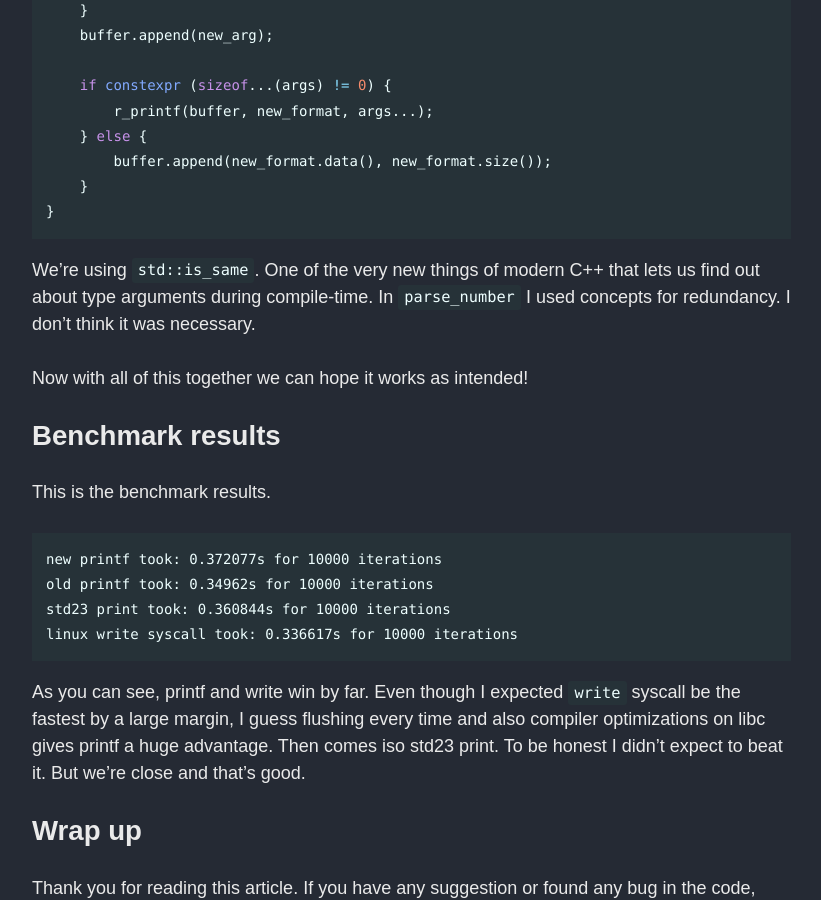
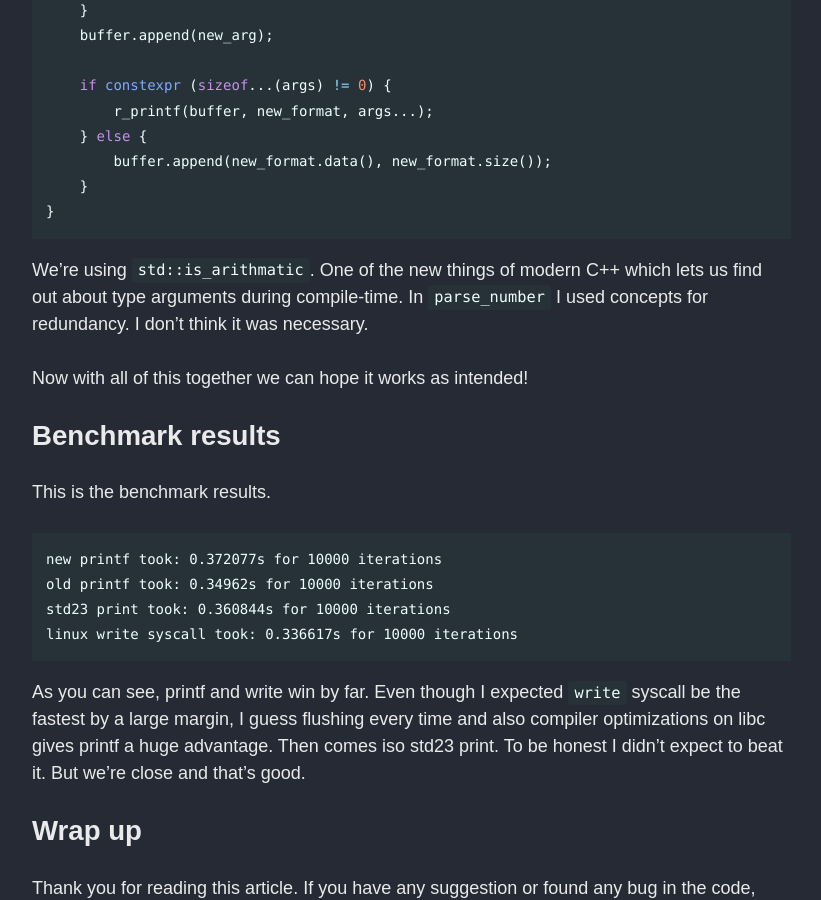
Before and after one commit to ThisNotAlfred/blog, a Jekyll site: the page built from _posts/2024-06-27-what-if-printf-but-new.md, in a window 1280 px wide and 900 px high, scrolled down 3832 px. Shown: the whole window, without its empty margins (343-1164 px from the left). Built offline with Jekyll 4.4.1, drawn with Linux system fonts in a browser that asks for light colours; nearby versions of some CDN libraries; some web fonts are replaced.

Commit message:
small fix

````diff
--- a/_posts/2024-06-27-what-if-printf-but-new.md
+++ b/_posts/2024-06-27-what-if-printf-but-new.md
@@ -144,7 +144,7 @@ r_printf(std::string& buffer, const std::string& format, const Arg& arg, const A
 }
 ```
 
-We’re using `std::is_same`. One of the very new things of modern C++ that lets us find out about type arguments during compile-time. In `parse_number` I used concepts for redundancy. I don’t think it was necessary.
+We’re using `std::is_arithmatic`. One of the new things of modern C++ which lets us find out about type arguments during compile-time. In `parse_number` I used concepts for redundancy. I don’t think it was necessary.
 
 Now with all of this together we can hope it works as intended!
 
````
